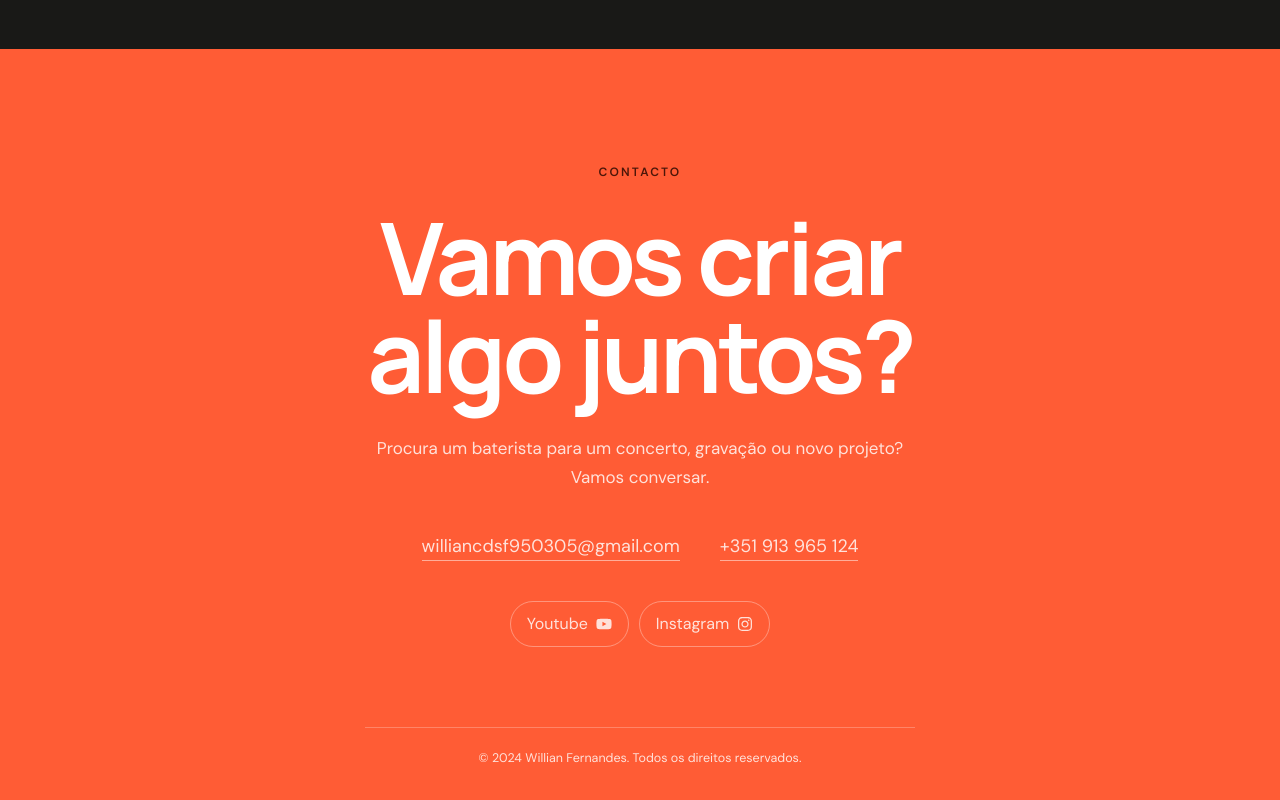
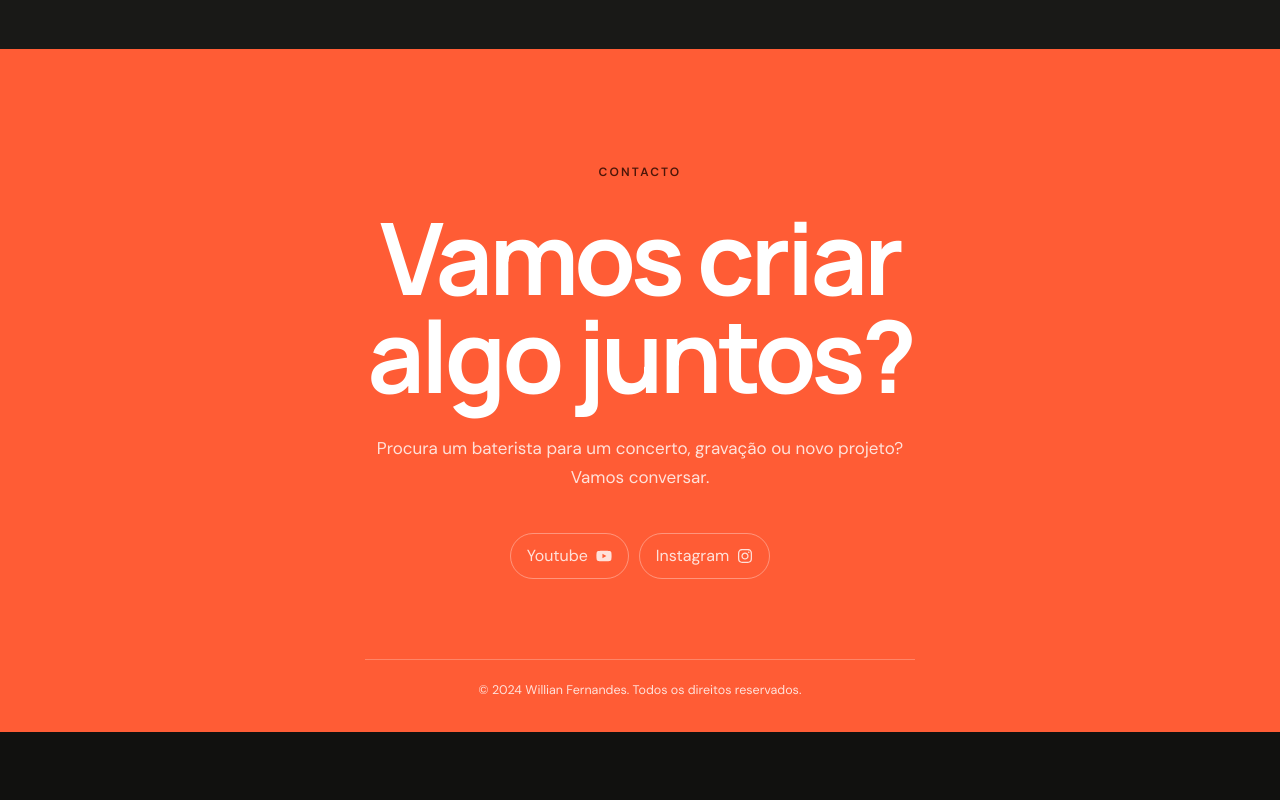
Before and after one commit to Willcrisfer/react-portifolio, a React (Vite) app: page / in a window 1280 px wide. Shown: the part 5504-6304 px from the top of the page. After the commit the page ends 6236 px from the top, so only its background shows below. Built offline with nearby package versions, Linux system fonts and the light colour scheme.

Commit message:
Remove contact details from footer

```diff
--- a/src/components/footer/Footer.jsx
+++ b/src/components/footer/Footer.jsx
@@ -10,10 +10,6 @@ const Footer = () => {
         <span className="eyebrow">Contacto</span>
         <h2 className="secondary-title">Vamos criar<br />algo juntos?</h2>
         <p>{profile?.descriptionFooter}</p>
-        <div className="footer__contact">
-          <a href={`mailto:${profile?.email}`}>{profile?.email || "Email não disponível"}</a>
-          <a href={`tel:${profile?.phone?.replace(/\s/g, '')}`}>{profile?.phone || "Telefone não disponível"}</a>
-        </div>
         <div className="footer__socials">
           {socialNetworks.map((network) => (
             <a key={network.name} href={network.link} className="social-btn" target="_blank" rel="noopener noreferrer" aria-label={network.name}>
--- a/src/components/footer/footer.css
+++ b/src/components/footer/footer.css
@@ -4,8 +4,6 @@ footer .eyebrow, footer p, footer a { color: rgba(255,255,255,.82); }
 footer .eyebrow { color: #4b1609; }
 footer .secondary-title { color: #fff; margin: 2.5rem auto 3rem; font-size: clamp(5rem, 9vw, 10rem); }
 .footer__content > p { max-width: 55rem; margin-inline: auto; }
-.footer__contact { display: flex; justify-content: center; flex-wrap: wrap; gap: 1.5rem 4rem; margin: 4rem 0; }
-.footer__contact a { font-size: 1.8rem; border-bottom: 1px solid rgba(255,255,255,.5); }
-.footer__socials { display: flex; justify-content: center; flex-wrap: wrap; gap: 1rem; margin-bottom: 8rem; }
+.footer__socials { display: flex; justify-content: center; flex-wrap: wrap; gap: 1rem; margin: 4rem 0 8rem; }
 .footer__socials a { display: inline-flex; align-items: center; gap: .8rem; padding: 1rem 1.6rem; border: 1px solid rgba(255,255,255,.35); border-radius: 100px; text-transform: capitalize; }
 .footer__copyright { padding-top: 2rem; border-top: 1px solid rgba(255,255,255,.25); font-size: 1.25rem; }
```
